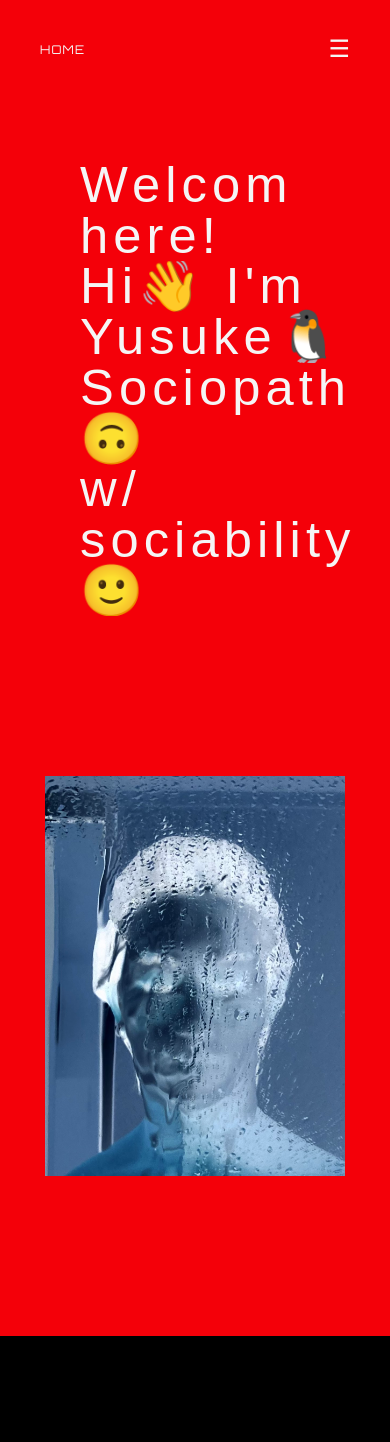
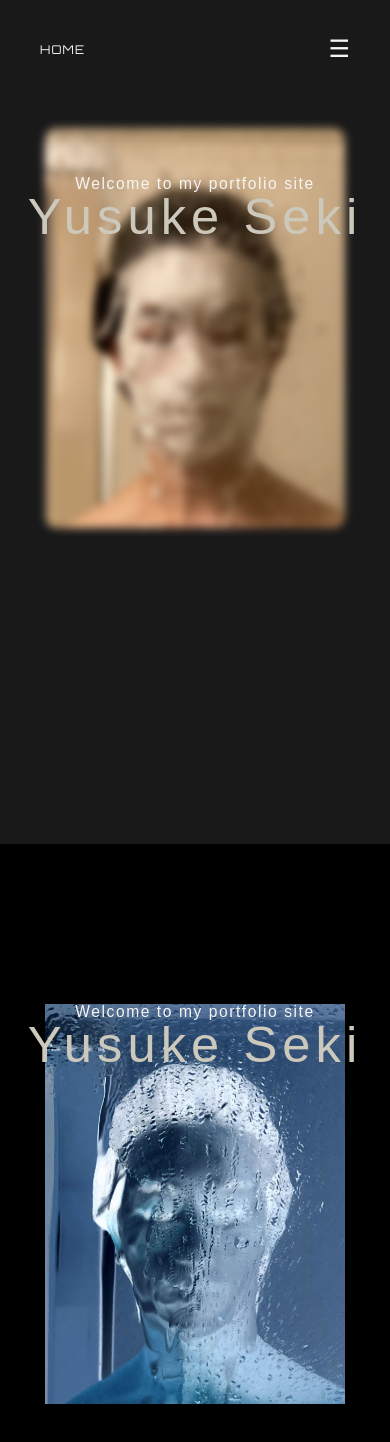
Before and after one commit to ch00z00/portfolio, a Next.js app: page / in a window 390 px wide. Shown: the top 1442 px of the page. Before the commit the page ends 1336 px from the top, so only its background shows below. Built offline with nearby package versions, Linux system fonts and the light colour scheme; a web font is replaced by a local one.

Commit message:
[add] Refactored HOME component.

```diff
--- a/src/components/elements/Button/AnimLinkButton.tsx
+++ b/src/components/elements/Button/AnimLinkButton.tsx
@@ -30,7 +30,7 @@ export const AnimLinkButton: React.FC<AnimLinkButtonProps> = ({
           blank={blank}
           href={href}
           className={twMerge(
-            "font-orbitron  text-[min(13vw,100px)] tracking-wider text-white-200 duration-200 group-hover:px-4",
+            "font-orbitron text-[min(13vw,100px)] tracking-wider text-white-200 duration-200 group-hover:px-4",
             className
           )}
         >
--- a/src/components/layouts/Nav/Menu.tsx
+++ b/src/components/layouts/Nav/Menu.tsx
@@ -6,15 +6,16 @@ import { AnimLinkButton } from "@/components/elements/Button";
  */
 
 type Props = {
-  menuRef: React.RefObject<HTMLUListElement>;
+  menuRef: React.RefObject<HTMLDivElement>;
 };
 
 export const Menu: React.FC<Props> = ({ menuRef }) => {
   return (
-    <ul
-      className="absolute -left-1 top-full z-0 flex h-0 w-screen flex-col items-center justify-center bg-black-100 opacity-0 md:left-0"
+    <div
       ref={menuRef}
+      className="absolute top-full z-50 h-0 w-screen bg-black-100 opacity-0"
     >
+      <ul className="flex flex-col items-center justify-center pt-20">
         <li>
           <AnimLinkButton
             href="/"
@@ -71,5 +72,6 @@ export const Menu: React.FC<Props> = ({ menuRef }) => {
           </AnimLinkButton>
         </li>
       </ul>
+    </div>
   );
 };
--- a/src/components/layouts/Nav/Navigator.tsx
+++ b/src/components/layouts/Nav/Navigator.tsx
@@ -5,7 +5,7 @@ import { Menu } from "./Menu";
 
 export const Navigator: React.FC = () => {
   const hamRef = useRef<HTMLDivElement>(null);
-  const menuRef = useRef<HTMLUListElement>(null);
+  const menuRef = useRef<HTMLDivElement>(null);
   const linksRef = useRef<NodeListOf<HTMLLIElement>>(null);
   const [isMenuOpen, setIsMenuOpen] = useState<boolean>(false);
 
--- /dev/null
+++ b/src/components/pages/Home/HomeHero.tsx
@@ -0,0 +1,58 @@
+import { useState, useEffect } from "react";
+import Image from "next/image";
+import MediaQuery from "react-responsive";
+import { HOME_HERO_ITEMS } from "@/const";
+import { RevealText } from "@/components/elements/Text";
+
+export const HomeHero: React.FC = () => {
+  const [isClient, setIsClient] = useState(false);
+  const [currentIndex, setCurrentIndex] = useState(0);
+
+  const handleComplete = () => {
+    if (currentIndex < HOME_HERO_ITEMS.length - 1) {
+      setCurrentIndex(currentIndex + 1);
+    }
+  };
+
+  useEffect(() => {
+    setIsClient(true);
+  }, []);
+  return (
+    <div className="relative flex h-screen w-screen flex-col items-center bg-black-200 py-32">
+      {isClient ? (
+        <div className="absolute flex justify-center">
+          <MediaQuery maxWidth={639}>
+            <Image
+              src="/assets/pic_of_me.jpeg"
+              width={300}
+              height={300}
+              alt="picture of me"
+              className="rounded-xl blur-sm duration-300 ease-in-out hover:blur-none"
+            />
+          </MediaQuery>
+          <MediaQuery minWidth={640}>
+            <Image
+              src="/assets/pic_of_me.jpeg"
+              width={500}
+              height={500}
+              alt="picture of me"
+              className="rounded-xl blur-md duration-500 ease-in-out hover:blur-none"
+            />
+          </MediaQuery>
+        </div>
+      ) : (
+        ""
+      )}
+      <div className="mx-auto flex w-full flex-col pt-12 text-center leading-none">
+        {HOME_HERO_ITEMS.map((data, index) => (
+          <RevealText
+            key={index}
+            text={data.text}
+            className={data.className}
+            onComplete={handleComplete}
+          />
+        ))}
+      </div>
+    </div>
+  );
+};
--- a/src/components/pages/Home/HomePage.tsx
+++ b/src/components/pages/Home/HomePage.tsx
@@ -1,61 +1,11 @@
-import { useState, useEffect } from "react";
-import Image from "next/image";
-import MediaQuery from "react-responsive";
-import { RevealText } from "@/components/elements/Text";
-import { HOME_HERO_ITEMS } from "@/const";
-
-// TODO: Maybe there's a better way to implement this.
+import { HomeHero } from "./HomeHero";
+import { HomePersonality } from "./HomePersonality";
 
 export const HomePage: React.FC = () => {
-  const [isClient, setIsClient] = useState(false);
-  const [currentIndex, setCurrentIndex] = useState(0);
-
-  const handleComplete = () => {
-    if (currentIndex < HOME_HERO_ITEMS.length - 1) {
-      setCurrentIndex(currentIndex + 1);
-    }
-  };
-
-  useEffect(() => {
-    setIsClient(true);
-  }, []);
-
   return (
-    <div className="flex h-fit w-screen flex-col items-center space-y-40 bg-red-100 py-40">
-      <div className="top-80 flex w-screen flex-col leading-none">
-        {HOME_HERO_ITEMS.map((data, index) => (
-          <RevealText
-            key={index}
-            text={data.text}
-            className={data.className}
-            onComplete={handleComplete}
-          />
-        ))}
-      </div>
-      {isClient ? (
-        <div>
-          <MediaQuery maxWidth={639}>
-            <Image
-              src="/assets/pic_of_me.jpeg"
-              width={300}
-              height={300}
-              alt="picture of me"
-              className="invert"
-            />
-          </MediaQuery>
-          <MediaQuery minWidth={640}>
-            <Image
-              src="/assets/pic_of_me.jpeg"
-              width={500}
-              height={500}
-              alt="picture of me"
-              className="invert"
-            />
-          </MediaQuery>
-        </div>
-      ) : (
-        ""
-      )}
-    </div>
+    <>
+      <HomeHero />
+      <HomePersonality />
+    </>
   );
 };
--- /dev/null
+++ b/src/components/pages/Home/HomePersonality.tsx
@@ -0,0 +1,58 @@
+import { useState, useEffect } from "react";
+import Image from "next/image";
+import MediaQuery from "react-responsive";
+import { HOME_HERO_ITEMS } from "@/const";
+import { RevealText } from "@/components/elements/Text";
+
+export const HomePersonality: React.FC = () => {
+  const [isClient, setIsClient] = useState(false);
+  const [currentIndex, setCurrentIndex] = useState(0);
+
+  const handleComplete = () => {
+    if (currentIndex < HOME_HERO_ITEMS.length - 1) {
+      setCurrentIndex(currentIndex + 1);
+    }
+  };
+
+  useEffect(() => {
+    setIsClient(true);
+  }, []);
+  return (
+    <div className="relative flex h-screen w-screen flex-col items-center bg-black-100 py-40">
+      {isClient ? (
+        <div className="absolute">
+          <MediaQuery maxWidth={639}>
+            <Image
+              src="/assets/pic_of_me.jpeg"
+              width={300}
+              height={300}
+              alt="picture of me"
+              className="invert"
+            />
+          </MediaQuery>
+          <MediaQuery minWidth={640}>
+            <Image
+              src="/assets/pic_of_me.jpeg"
+              width={450}
+              height={450}
+              alt="picture of me"
+              className="invert"
+            />
+          </MediaQuery>
+        </div>
+      ) : (
+        ""
+      )}
+      <div className="mx-auto flex w-full flex-col text-center leading-none">
+        {HOME_HERO_ITEMS.map((data, index) => (
+          <RevealText
+            key={index}
+            text={data.text}
+            className={data.className}
+            onComplete={handleComplete}
+          />
+        ))}
+      </div>
+    </div>
+  );
+};
--- a/src/const/constants.ts
+++ b/src/const/constants.ts
@@ -10,16 +10,12 @@ export const DESCRIPTION = {
 
 export const HOME_HERO_ITEMS = [
   {
-    text: "Welcom here!",
-    className: "pl-20 font-march-evoked",
+    text: "Welcome to my portfolio site",
+    className: "font-march-evoked text-[min(4vw,40px)]",
   },
   {
-    text: "Hi👋 I'm Yusuke🐧",
-    className: "pl-20 font-march-evoked",
-  },
-  {
-    text: "Sociopath🙃 w/ sociability🙂",
-    className: "pl-20 font-march-evoked",
+    text: "Yusuke Seki",
+    className: "font-march-evoked text-yellow-100 text-[min(13vw,300px)]",
   },
 ];
 
```
Lines whose indentation alone changed are shown as unchanged.
